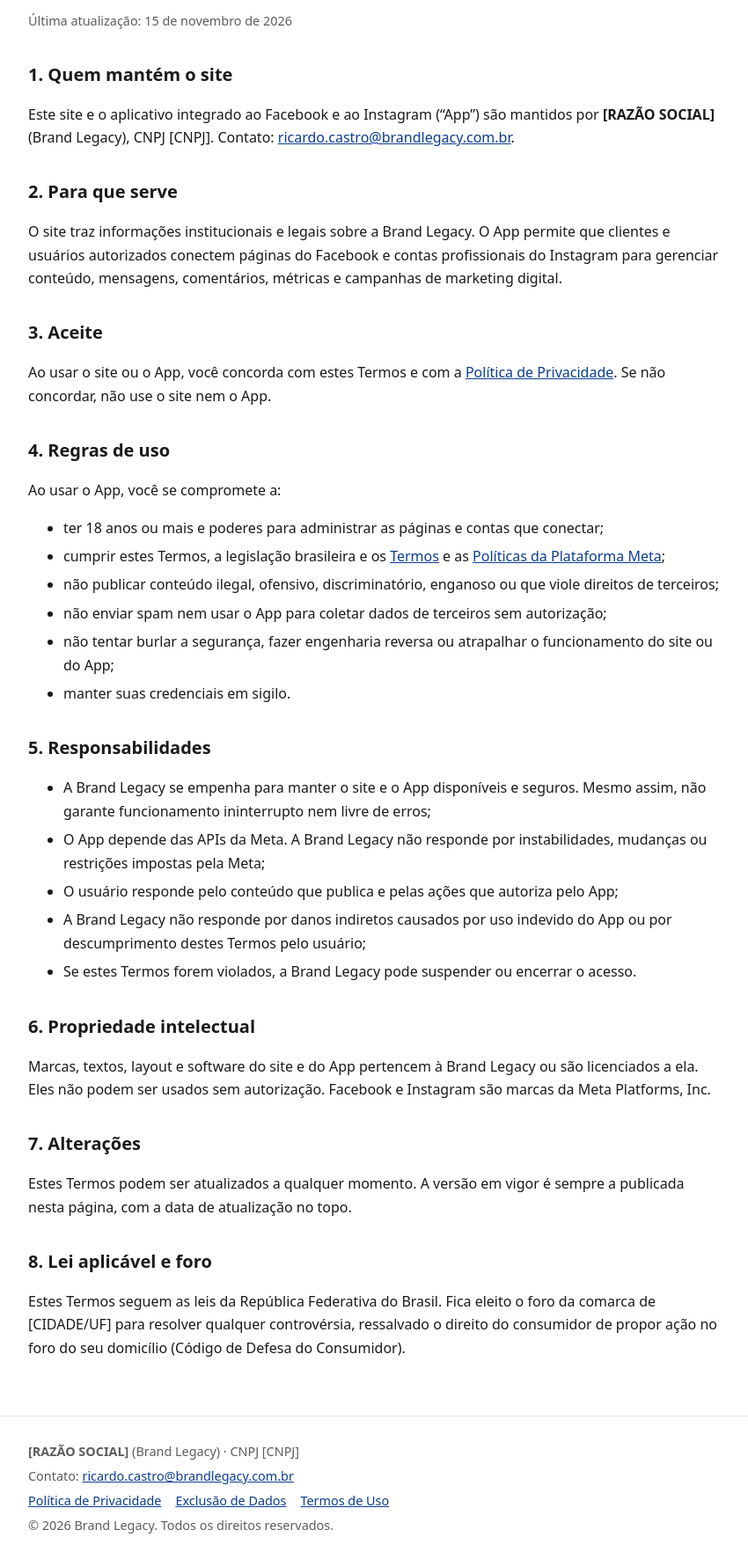
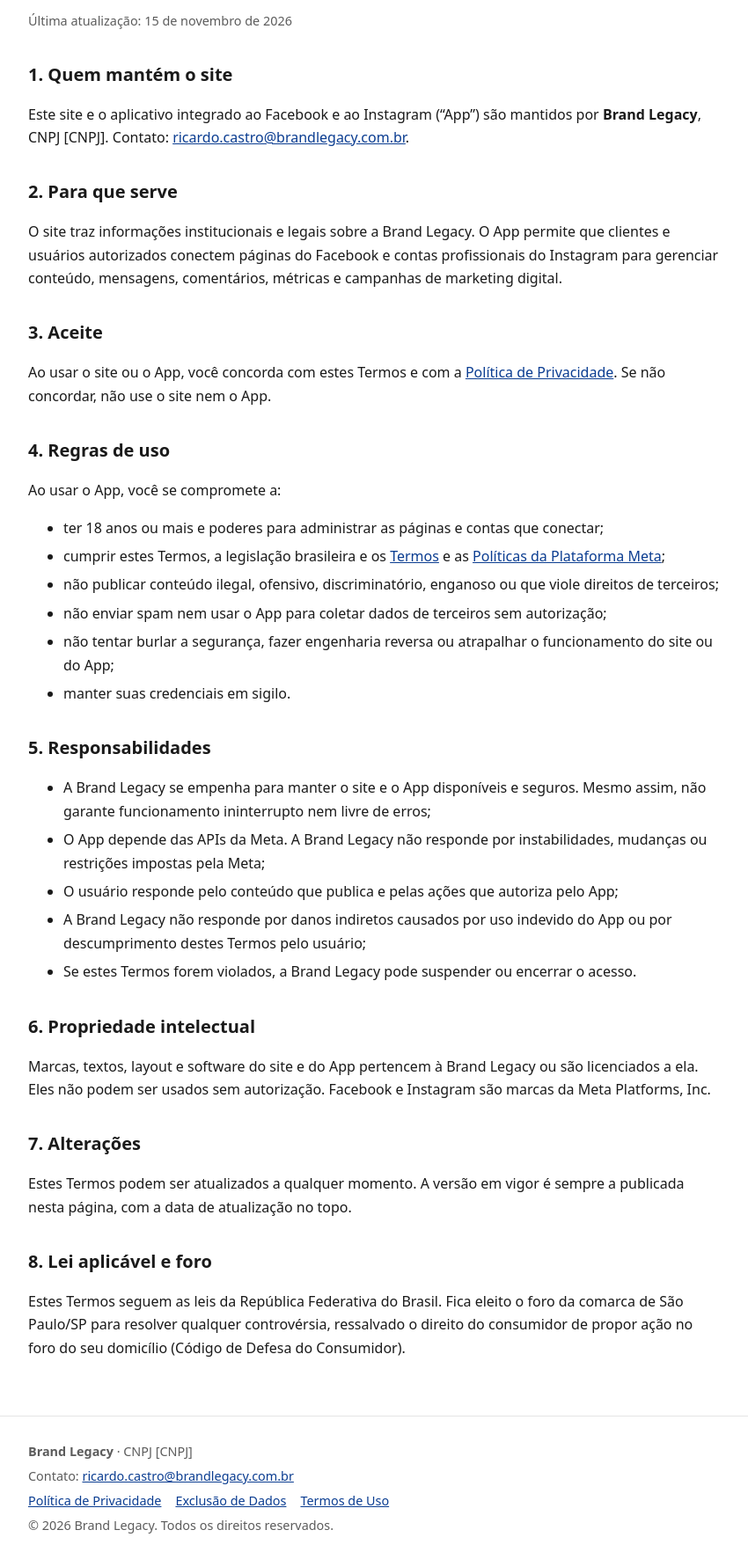
Before and after one commit to mktBrandLegacy/Ricardo-paginas, a plain HTML site: page termos-de-uso/index.html in a window 1280 px wide. Shown: the part 136-1900 px from the top of the page at 88% size, without its empty margins (214-1064 px from the left). Drawn offline with Linux system fonts and the light colour scheme.

Commit message:
Remove razão social e define foro em São Paulo/SP
Co-Authored-By: Claude Opus 5.5 <noreply@anthropic.com>
Claude-Session: https://claude.ai/code/session_01Erv4WrSFLQhgDwrzPr2EDg

```diff
--- a/termos-de-uso/index.html
+++ b/termos-de-uso/index.html
@@ -18,7 +18,7 @@
 <p class="meta">Última atualização: 15 de novembro de 2026</p>
 
 <h2>1. Quem mantém o site</h2>
-<p>Este site e o aplicativo integrado ao Facebook e ao Instagram (“App”) são mantidos por <strong>[RAZÃO SOCIAL]</strong> (Brand Legacy), CNPJ [CNPJ]. Contato: <a href="mailto:ricardo.castro@brandlegacy.com.br">ricardo.castro@brandlegacy.com.br</a>.</p>
+<p>Este site e o aplicativo integrado ao Facebook e ao Instagram (“App”) são mantidos por <strong>Brand Legacy</strong>, CNPJ [CNPJ]. Contato: <a href="mailto:ricardo.castro@brandlegacy.com.br">ricardo.castro@brandlegacy.com.br</a>.</p>
 
 <h2>2. Para que serve</h2>
 <p>O site traz informações institucionais e legais sobre a Brand Legacy. O App permite que clientes e usuários autorizados conectem páginas do Facebook e contas profissionais do Instagram para gerenciar conteúdo, mensagens, comentários, métricas e campanhas de marketing digital.</p>
@@ -53,10 +53,10 @@
 <p>Estes Termos podem ser atualizados a qualquer momento. A versão em vigor é sempre a publicada nesta página, com a data de atualização no topo.</p>
 
 <h2>8. Lei aplicável e foro</h2>
-<p>Estes Termos seguem as leis da República Federativa do Brasil. Fica eleito o foro da comarca de [CIDADE/UF] para resolver qualquer controvérsia, ressalvado o direito do consumidor de propor ação no foro do seu domicílio (Código de Defesa do Consumidor).</p>
+<p>Estes Termos seguem as leis da República Federativa do Brasil. Fica eleito o foro da comarca de São Paulo/SP para resolver qualquer controvérsia, ressalvado o direito do consumidor de propor ação no foro do seu domicílio (Código de Defesa do Consumidor).</p>
 </div></main>
 <footer><div class="wrap">
-<p><strong>[RAZÃO SOCIAL]</strong> (Brand Legacy) · CNPJ [CNPJ]</p>
+<p><strong>Brand Legacy</strong> · CNPJ [CNPJ]</p>
 <p>Contato: <a href="mailto:ricardo.castro@brandlegacy.com.br">ricardo.castro@brandlegacy.com.br</a></p>
 <p class="links"><a href="../politica-de-privacidade/">Política de Privacidade</a><a href="../exclusao-de-dados/">Exclusão de Dados</a><a href="../termos-de-uso/">Termos de Uso</a></p>
 <p>© 2026 Brand Legacy. Todos os direitos reservados.</p>
```
Also changed, not shown: exclusao-de-dados/index.html (+1 -1 lines), index.html (+1 -1 lines), politica-de-privacidade/index.html (+2 -2 lines), 1 other file.
